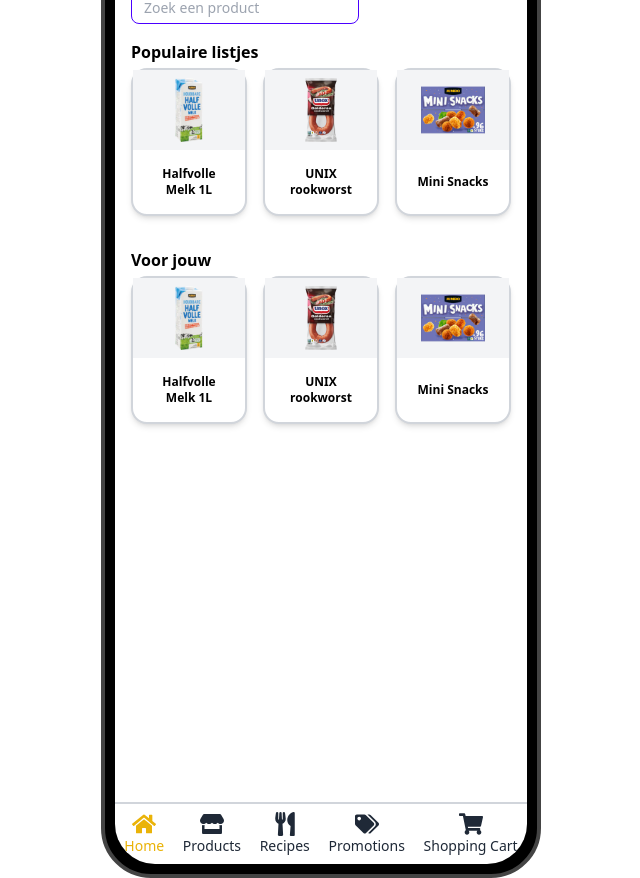
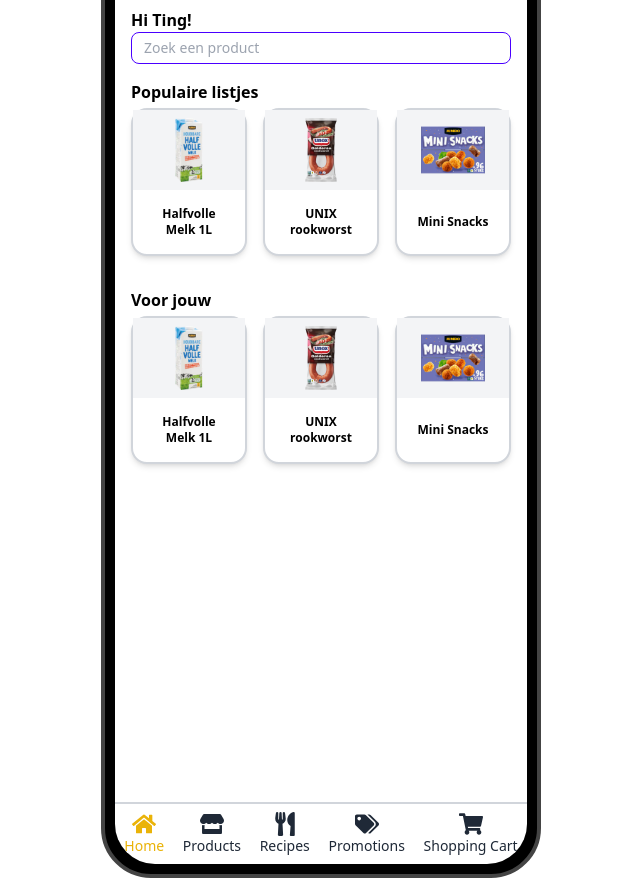
Before and after one commit to CodrinSocol/JumboRecipeGenerator, a React (Create React App) app in the folder client/: page / in a window 1280 px wide. Shown: the whole page, without its empty margins (319-959 px from the left). Built offline with nearby package versions, Linux system fonts and the light colour scheme.

Commit message:
commit moment

```diff
--- a/client/src/components/pages/Homepage/Homepage.tsx
+++ b/client/src/components/pages/Homepage/Homepage.tsx
@@ -1,24 +1,26 @@
-import {MdOutlineAccountCircle} from "react-icons/md";
 import {ListComponent} from "./ListComponent";
+import {VscAccount} from "react-icons/vsc";
 
 const melkSrc = require("./Melk.png")
 const knokSrc = require("./rookworst.png")
 const snacks = require("./snacks.png")
+const jumbo = require("./jumbologo.png")
 
 export function Homepage() {
   return (
       <div className="w-full h-full flex flex-col gap-4 p-4">
+          <div className={"flex flex-row justify-between"}>
+              <img src={jumbo} alt={'asd'} className={"pt-1 rounded-xl object-contain w-32 h-fit"}/>
+              <div>
+                  <VscAccount className={"w-8 h-8 text-black mr-2 mt-2"}/>
+              </div>
+          </div>
 
-          <div>3333</div>
-          {/*<div className={"w-full flex flex-row items-center gap-4 "}>*/}
-          {/*    <MdOutlineAccountCircle className={"h-10 w-10 text-black"}/>*/}
-          {/*    <div className={"h-full flex flex-row items-end justify-end"}>*/}
-          {/*        Hi, Ting!*/}
-          {/*    </div>*/}
-          {/*</div>*/}
 
-          <div>
-              <input type="text" placeholder={"Zoek een product"} className={"input input-primary input-ghost input-sm"}/>
+          <div className={"flex flex-col"}>
+              <span className={"text-black font-bold"}>Hi Ting!</span>
+              <input type="text" placeholder={"Zoek een product"}
+                     className={"input input-primary input-ghost input-sm"}/>
           </div>
           <div className={"flex flex-col gap-8"}>
               <div className={"flex flex-col gap-1"}>
```
Also changed, not shown: client/src/components/pages/Homepage/jumbologo.png (added), client/src/components/pages/Homepage/jumbologo2.png (added).
